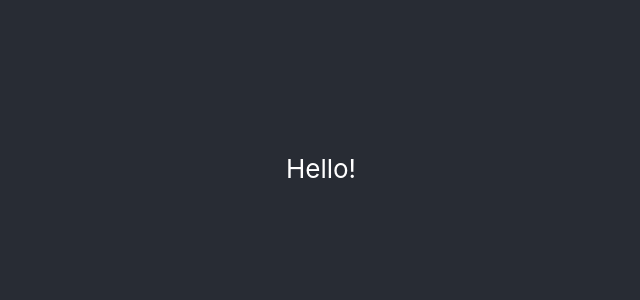
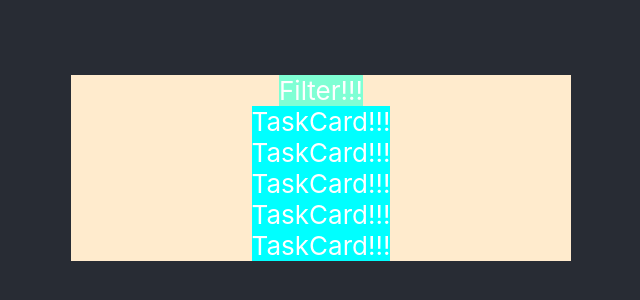
Before and after one commit to imrineeman/tasks-app-crud, a React (Create React App) app in the folder frontend/: page / in a window 1280 px wide. Shown: the part 232-532 px from the top of the page, without its empty margins (319-959 px from the left). Built offline with nearby package versions, Linux system fonts and the light colour scheme.

Commit message:
Initial CSS & components layout

```diff
--- a/frontend/src/App.css
+++ b/frontend/src/App.css
@@ -1,19 +1,4 @@
 .App {
-  text-align: center;
-}
-
-.App-logo {
-  height: 40vmin;
-  pointer-events: none;
-}
-
-@media (prefers-reduced-motion: no-preference) {
-  .App-logo {
-    animation: App-logo-spin infinite 20s linear;
-  }
-}
-
-.App-header {
   background-color: #282c34;
   min-height: 100vh;
   display: flex;
@@ -24,15 +9,19 @@
   color: white;
 }
 
-.App-link {
-  color: #61dafb;
+.ContainerCard{
+  background-color: blanchedalmond;
+  margin: 10%;
+  min-width: 500px;
+  display: flex;
+  flex-direction: column;
+  align-items: center;
+  justify-content: center;
+}
+.TaskCard {
+  background-color: aqua;
 }
 
-@keyframes App-logo-spin {
-  from {
-    transform: rotate(0deg);
-  }
-  to {
-    transform: rotate(360deg);
-  }
+.Filter {
+  background-color: aquamarine;
 }
--- a/frontend/src/App.jsx
+++ b/frontend/src/App.jsx
@@ -1,11 +1,10 @@
 import React from 'react';
 import './App.css';
+import ContainerCard from './components/ContainerCard';
 
 const App = () => (
   <div className="App">
-    <header className="App-header">
-      Hello!
-    </header>
+    <ContainerCard />
   </div>
 );
 
--- /dev/null
+++ b/frontend/src/components/ContainerCard.jsx
@@ -0,0 +1,19 @@
+import React from 'react';
+// Components
+import TaskCard from './TaskCard';
+import Filter from './Filter';
+
+const ContainerCard = () => (
+  <div className="ContainerCard">
+    <Filter />
+    <div>
+      <TaskCard />
+      <TaskCard />
+      <TaskCard />
+      <TaskCard />
+      <TaskCard />
+    </div>
+  </div>
+);
+
+export default ContainerCard;
--- /dev/null
+++ b/frontend/src/components/Filter.jsx
@@ -0,0 +1,9 @@
+import React from 'react';
+
+const Filter = () => (
+  <div className="Filter">
+    Filter!!!
+  </div>
+);
+
+export default Filter;
--- /dev/null
+++ b/frontend/src/components/TaskCard.jsx
@@ -0,0 +1,9 @@
+import React from 'react';
+
+const TaskCard = () => (
+  <div className="TaskCard">
+    TaskCard!!!
+  </div>
+);
+
+export default TaskCard;
```
